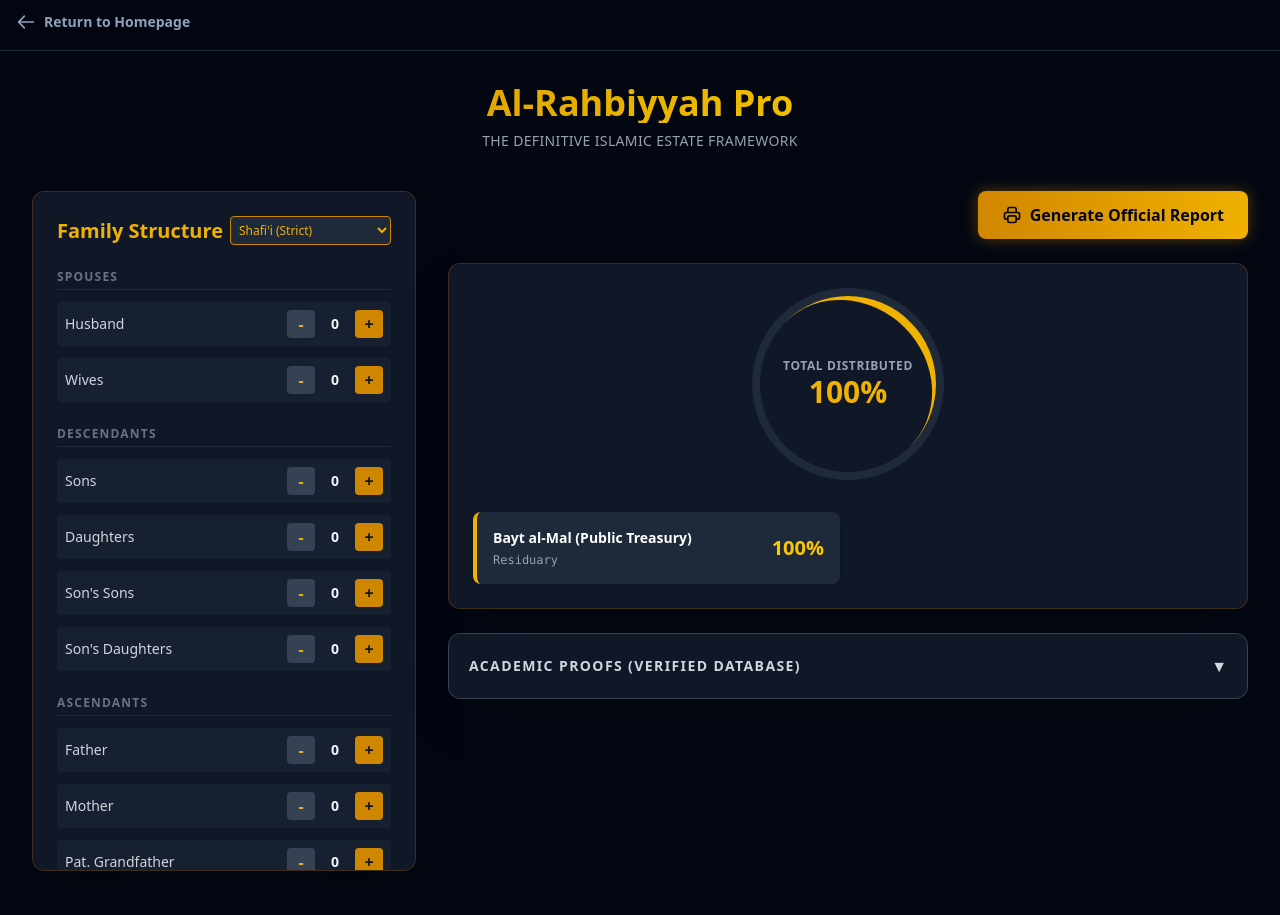
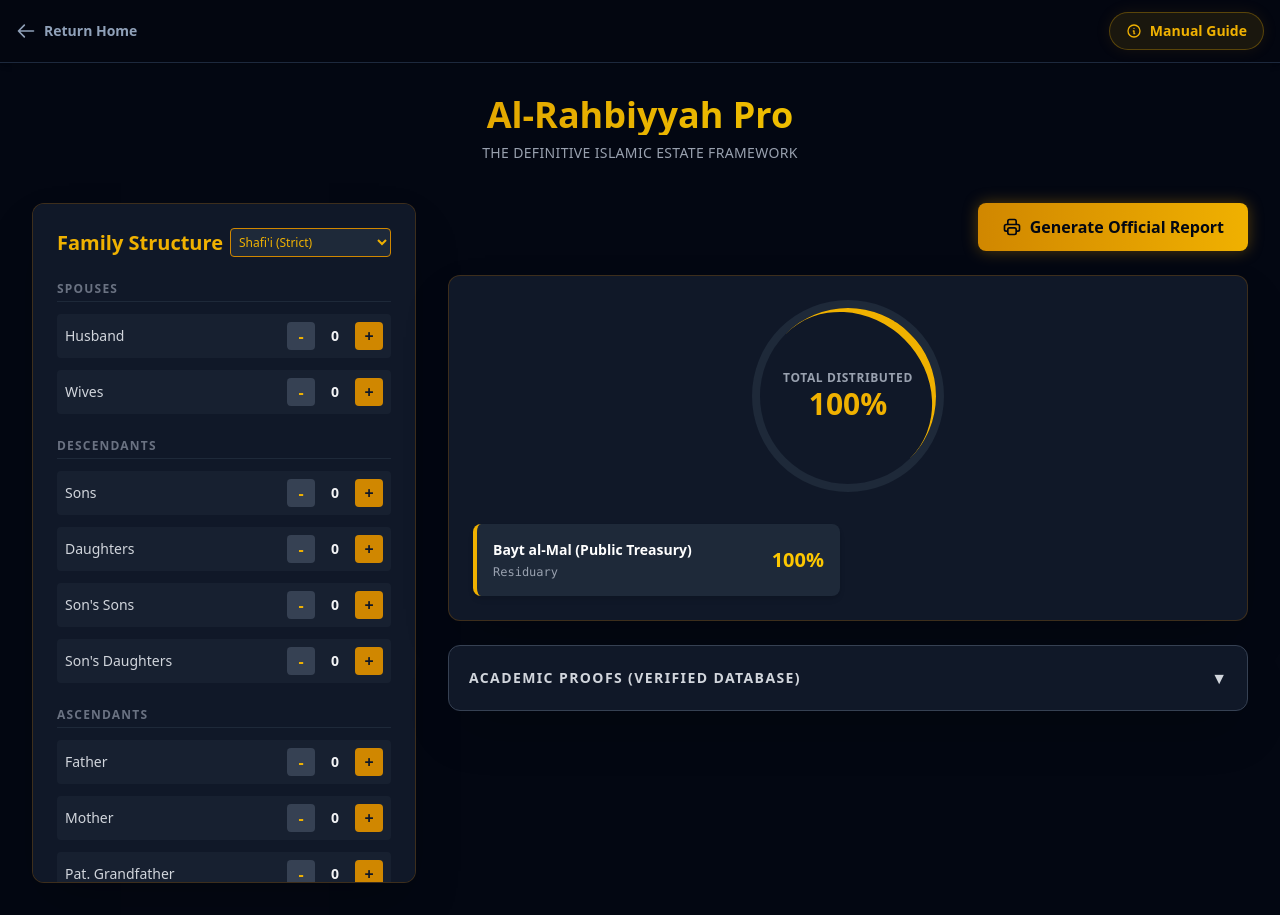
Before and after one commit to drmahmudma-bida/alrahbiyyah-pro, a Next.js app: page /calculator in a window 1280 px wide. Built offline with nearby package versions, Linux system fonts and the light colour scheme.

Commit message:
Added premium interactive Manual Guide modal

```diff
--- a/src/app/calculator/page.tsx
+++ b/src/app/calculator/page.tsx
@@ -1,27 +1,106 @@
+"use client";
+
+import { useState } from 'react';
+import Link from 'next/link';
 import Dashboard from '../../components/Dashboard';
-import Link from 'next/link';
 
 export default function CalculatorPage() {
+  // State to control whether the Manual Guide is visible or hidden
+  const [isGuideOpen, setIsGuideOpen] = useState(false);
+
   return (
-    <main className="bg-[#060b19] min-h-screen">
+    <main className="bg-[#060b19] min-h-screen relative">
 
-      {/* Return Home Navigation Bar */}
-      <div className="w-full bg-[#030610] border-b border-slate-800 py-3 px-4 shadow-md">
-        <div className="max-w-7xl mx-auto">
+      {/* --- TOP NAVIGATION BAR --- */}
+      <div className="w-full bg-[#030610] border-b border-slate-800 py-3 px-4 shadow-md flex justify-between items-center z-40 relative">
         <Link
           href="/"
-            className="inline-flex items-center text-sm font-semibold text-slate-400 hover:text-yellow-500 transition-colors"
+          className="inline-flex items-center text-sm font-semibold text-slate-400 hover:text-emerald-400 transition-colors"
         >
           <svg className="w-5 h-5 mr-2" fill="none" stroke="currentColor" viewBox="0 0 24 24" xmlns="http://www.w3.org/2000/svg">
             <path strokeLinecap="round" strokeLinejoin="round" strokeWidth="2" d="M10 19l-7-7m0 0l7-7m-7 7h18"></path>
           </svg>
-            Return to Homepage
+          Return Home
         </Link>
+
+        {/* MANUAL GUIDE BUTTON */}
+        <button
+          onClick={() => setIsGuideOpen(true)}
+          className="inline-flex items-center text-sm font-bold text-yellow-500 bg-yellow-500/10 border border-yellow-500/30 px-4 py-2 rounded-full hover:bg-yellow-500/20 transition-all shadow-[0_0_15px_rgba(202,138,4,0.1)]"
+        >
+          <svg className="w-4 h-4 mr-2" fill="none" stroke="currentColor" viewBox="0 0 24 24"><path strokeLinecap="round" strokeLinejoin="round" strokeWidth="2" d="M13 16h-1v-4h-1m1-4h.01M21 12a9 9 0 11-18 0 9 9 0 0118 0z"></path></svg>
+          Manual Guide
+        </button>
+      </div>
+
+      {/* --- THE FARA'ID ENGINE --- */}
+      <Dashboard />
+
+      {/* --- PREMIUM MANUAL GUIDE MODAL (POPUP) --- */}
+      {isGuideOpen && (
+        <div className="fixed inset-0 z-50 flex items-center justify-center p-4 bg-black/80 backdrop-blur-sm">
+          <div className="bg-slate-900 border border-yellow-600/30 rounded-2xl w-full max-w-2xl max-h-[90vh] overflow-y-auto shadow-[0_0_50px_rgba(202,138,4,0.15)] flex flex-col animate-in fade-in zoom-in duration-300">
+
+            {/* Modal Header */}
+            <div className="flex justify-between items-center p-6 border-b border-slate-800 sticky top-0 bg-slate-900/95 backdrop-blur-md z-10">
+              <h2 className="text-2xl font-bold text-transparent bg-clip-text bg-gradient-to-r from-yellow-300 to-yellow-600">
+                How to Use Al-Rahbiyyah Pro
+              </h2>
+              <button
+                onClick={() => setIsGuideOpen(false)}
+                className="text-slate-400 hover:text-white transition-colors p-2 bg-slate-800 rounded-full hover:bg-red-500/20 hover:text-red-400"
+              >
+                <svg className="w-5 h-5" fill="none" stroke="currentColor" viewBox="0 0 24 24"><path strokeLinecap="round" strokeLinejoin="round" strokeWidth="2" d="M6 18L18 6M6 6l12 12"></path></svg>
+              </button>
+            </div>
+
+            {/* Modal Body - The Steps */}
+            <div className="p-6 space-y-8 text-slate-300">
+              <div className="flex gap-5 items-start">
+                <div className="w-10 h-10 rounded-full bg-blue-900/50 text-blue-400 border border-blue-700/50 flex items-center justify-center font-bold flex-shrink-0 text-lg shadow-[0_0_10px_rgba(59,130,246,0.2)]">1</div>
+                <div>
+                  <h3 className="text-xl font-bold text-white mb-2">Pre-Distribution Setup</h3>
+                  <p className="text-slate-400 leading-relaxed">Before dividing the estate, input the total wealth. Ensure you first deduct funeral expenses, outstanding debts, and any documented Will (Wasiyyah). Note: The system will automatically warn you if the Wasiyyah exceeds the Shariah maximum of 1/3.</p>
                 </div>
               </div>
 
-      {/* The Fara'id Engine */}
-      <Dashboard />
+              <div className="flex gap-5 items-start">
+                <div className="w-10 h-10 rounded-full bg-emerald-900/50 text-emerald-400 border border-emerald-700/50 flex items-center justify-center font-bold flex-shrink-0 text-lg shadow-[0_0_10px_rgba(16,185,129,0.2)]">2</div>
+                <div>
+                  <h3 className="text-xl font-bold text-white mb-2">Select Jurisprudence (Madhab)</h3>
+                  <p className="text-slate-400 leading-relaxed">Choose your specific school of thought (Shafi'i, Hanafi, Maliki, or Hanbali). The mathematical algorithms will adapt instantly to follow the foundational texts of that exact school.</p>
+                </div>
+              </div>
+
+              <div className="flex gap-5 items-start">
+                <div className="w-10 h-10 rounded-full bg-yellow-900/50 text-yellow-400 border border-yellow-700/50 flex items-center justify-center font-bold flex-shrink-0 text-lg shadow-[0_0_10px_rgba(234,179,8,0.2)]">3</div>
+                <div>
+                  <h3 className="text-xl font-bold text-white mb-2">Input Surviving Heirs</h3>
+                  <p className="text-slate-400 leading-relaxed">Carefully add the living relatives. Do not worry about complex exclusion rules (Hajb)—the engine automatically identifies who blocks whom based on strict Shariah logic.</p>
+                </div>
+              </div>
+
+              <div className="flex gap-5 items-start">
+                <div className="w-10 h-10 rounded-full bg-purple-900/50 text-purple-400 border border-purple-700/50 flex items-center justify-center font-bold flex-shrink-0 text-lg shadow-[0_0_10px_rgba(168,85,247,0.2)]">4</div>
+                <div>
+                  <h3 className="text-xl font-bold text-white mb-2">Review Proofs & Export</h3>
+                  <p className="text-slate-400 leading-relaxed">Click calculate to view the final mathematical breakdown. You can expand the Verse-to-Variable section to see the exact Qur'anic proofs that justify the calculation.</p>
+                </div>
+              </div>
+            </div>
+
+            {/* Modal Footer */}
+            <div className="p-6 border-t border-slate-800 bg-slate-950/80 rounded-b-2xl text-right">
+              <button
+                onClick={() => setIsGuideOpen(false)}
+                className="px-8 py-3 bg-yellow-600 text-black font-bold rounded-lg hover:bg-yellow-500 transition-colors w-full sm:w-auto"
+              >
+                I Understand, Let's Begin
+              </button>
+            </div>
+          </div>
+        </div>
+      )}
 
     </main>
   );
```
Lines whose indentation alone changed are shown as unchanged.
